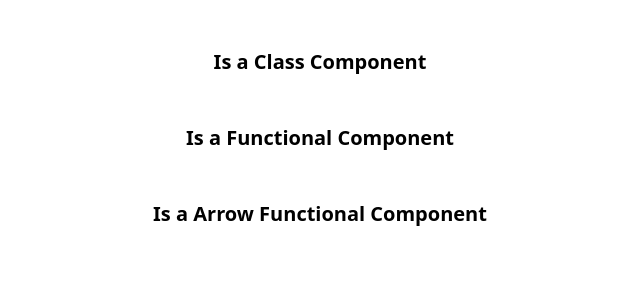
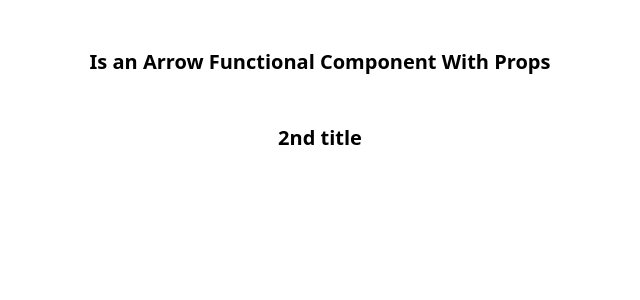
Before and after one commit to arischaralampides/cf8-react-intro, a React app: page / in a window 1280 px wide. Shown: the top 300 px of the page, without its empty margins (320-960 px from the left). Built offline with nearby package versions, Linux system fonts and the light colour scheme; the HTML template or start-up script is replaced by a standard one.

Commit message:
feat: add class and functional components

```diff
--- a/src/App.tsx
+++ b/src/App.tsx
@@ -1,8 +1,8 @@
 // import ViteIntro from "./components/ViteIntro/ViteIntro.tsx";
-
-import ClassComponent from "./components/ClassComponent.tsx";
-import FunctionalComponent from "./components/FunctionalComponent.tsx";
-import ArrowFunctionalComponent from "./components/ArrowFunctionalComponent.tsx";
+//import ClassComponent from "./components/ClassComponent.tsx";
+//import FunctionalComponent from "./components/FunctionalComponent.tsx";
+//import ArrowFunctionalComponent from "./components/ArrowFunctionalComponent.tsx";
+import ArrowFunctionalComponentWithProps from "./components/ArrowFunctionalComponentWithProps.tsx";
 
 
 function App() {
@@ -10,10 +10,12 @@
 
     return (
         <>
-            {/*<ViteIntro />*/}
-            <ClassComponent/>
-            <FunctionalComponent/>
-            <ArrowFunctionalComponent/>
+            {/*/!*<ViteIntro />*!/*/}
+            {/*<ClassComponent/>*/}
+            {/*<FunctionalComponent/>*/}
+            {/*<ArrowFunctionalComponent/>*/}
+            <ArrowFunctionalComponentWithProps title="Is an Arrow Functional Component With Props" />
+            <ArrowFunctionalComponentWithProps title="2nd title" />
         </>
     )
 }
--- /dev/null
+++ b/src/components/ArrowFunctionalComponentWithProps.tsx
@@ -0,0 +1,15 @@
+
+type Props = {
+    title: string;
+}
+
+const ArrowFunctionalComponentWithProps = ({title}: Props) => {
+    return(
+
+        <>
+            <h1 className="text-center text-xl font-bold mt-12">{title}</h1>
+        </>
+    )
+}
+
+export default ArrowFunctionalComponentWithProps;
```
